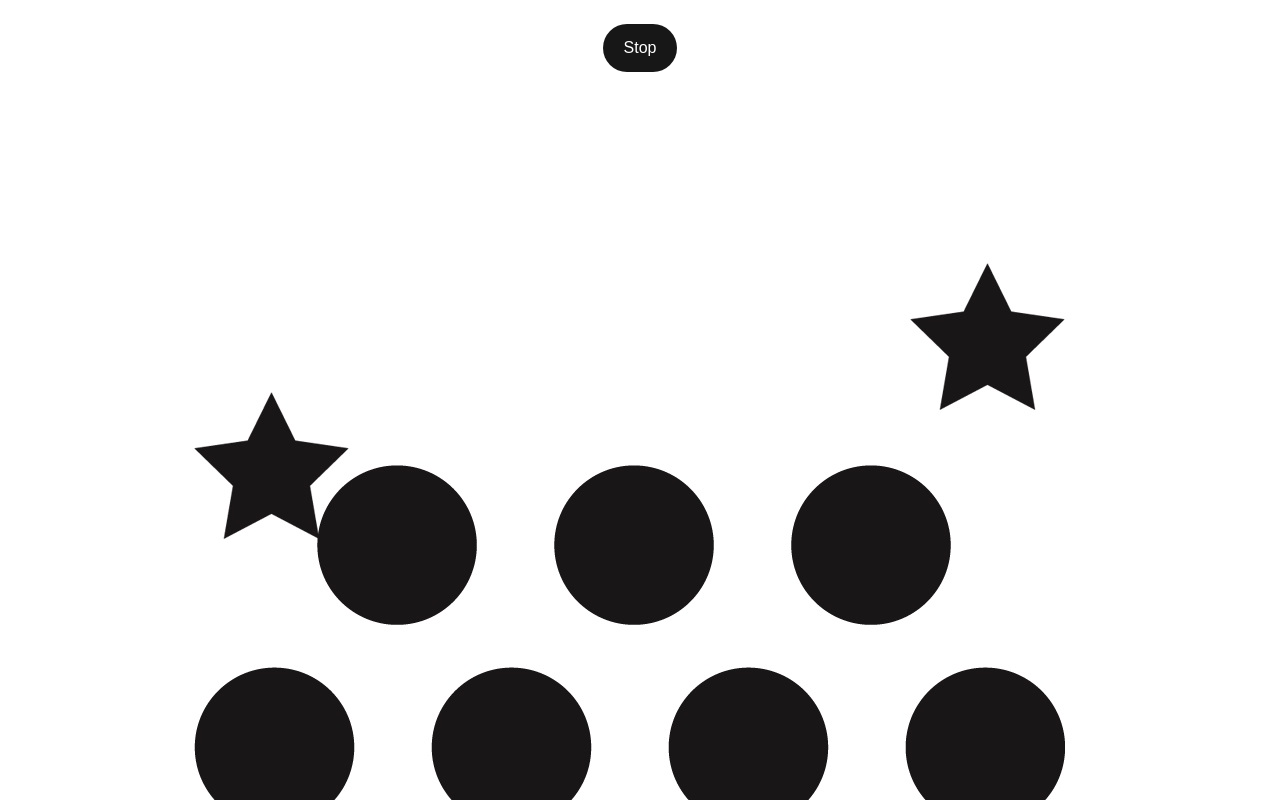
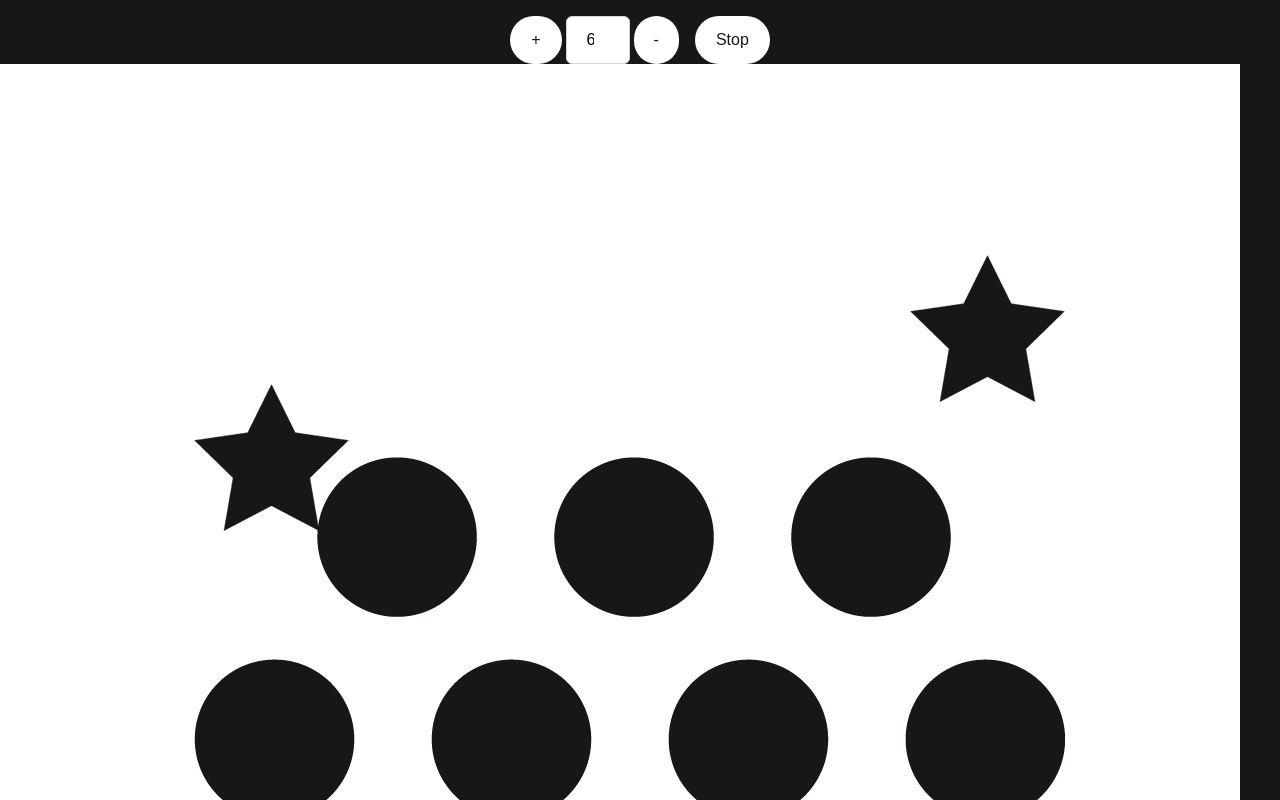
Before and after one commit to metalroach14/concentration, a Next.js app: page / in a window 1280 px wide. Both pictures are taken after a click on the button "Play →". Shown: the top 800 px of the page. Built offline with nearby package versions, Linux system fonts and the light colour scheme.

Commit message:
add dynamic setting of the changing pictures

```diff
--- a/app/globals.css
+++ b/app/globals.css
@@ -3,14 +3,15 @@
 @tailwind utilities;
 
 :root {
-  --background: #ffffff;
-  --foreground: #171717;
+  --background: #171717;
+
+  --foreground: #ffffff;
 }
 
 @media (prefers-color-scheme: dark) {
   :root {
-    --background: #0a0a0a;
-    --foreground: #ededed;
+    --background: #ffffff;
+    --foreground: #0a0a0a;
   }
 }
 
--- a/app/layout.tsx
+++ b/app/layout.tsx
@@ -14,7 +14,7 @@
 });
 
 export const metadata: Metadata = {
-  title: "Create Next App",
+  title: "okn-drum",
   description: "Generated by create next app",
 };
 
--- a/app/page.tsx
+++ b/app/page.tsx
@@ -5,31 +5,64 @@
 
 export default function Home() {
   const [isPlaying, setIsPlaying] = useState(false);
-
+  const [changeAfterSeconds, setChangeAfterSeconds] = useState(6);
   return (
     <>
-      <div className="flex items-center justify-center pt-6">
+      <div className="flex justify-center gap-4 items-center pt-4">
+        {isPlaying && (
+          <div className="flex items-start gap-1 justify-start">
             <button
               className="rounded-full border border-solid border-transparent
                 transition-colors flex items-center justify-center bg-foreground
-            text-background gap-2 hover:bg-[#383838] dark:hover:bg-[#ccc]
+                text-background gap-2
+              text-base h-10 sm:h-12 px-4 sm:px-5 w-3/8"
+              onClick={() => setChangeAfterSeconds(changeAfterSeconds + 1)}
+            >
+              +
+            </button>
+            <input
+              type="number"
+              value={changeAfterSeconds}
+              onChange={(e) => setChangeAfterSeconds(Number(e.target.value))}
+              className="w-16 text-center text-black h-10 sm:h-12 px-4 sm:px-5 border border-solid border-gray-300 rounded-md"
+            />
+            <button
+              className="rounded-full
+              transition-colors flex items-center justify-center bg-foreground
+              text-background gap-2
+            text-base h-10 sm:h-12 px-4 sm:px-5 w-3/8 focus:ring-blue-500 focus:border-blue-500"
+              onClick={() =>
+                setChangeAfterSeconds(Math.max(1, changeAfterSeconds - 1))
+              }
+            >
+              -
+            </button>
+          </div>
+        )}
+        <div className="flex justify-center items-center gap-4">
+          <button
+            className="rounded-full border border-solid border-transparent
+            transition-colors flex items-center justify-center bg-foreground
+            text-background gap-2
             text-sm sm:text-base h-10 sm:h-12 px-4 sm:px-5"
             onClick={() => setIsPlaying(!isPlaying)}
           >
             {isPlaying ? "Stop" : "Play →"}
           </button>
         </div>
+      </div>
+
       <main className="overflow-hidden min-h-40">
         <div className="flex gap-4 items-center flex-col sm:flex-row">
           {isPlaying && (
             <div>
-              <ImageGallery />
+              <ImageGallery changeAfterSeconds={changeAfterSeconds} />
               <AudioPlayer />
             </div>
           )}
         </div>
       </main>
-      <footer className="row-start-3 flex gap-6 flex-wrap items-center justify-center">
+      <footer className="row-start-3 flex gap-6 pt-10 pb-4 flex-wrap items-center justify-center">
         <span> &copy; Toma Tomov</span>
       </footer>
     </>
--- a/app/play/page.tsx
+++ b/app/play/page.tsx
@@ -4,7 +4,7 @@
 export default function page() {
   return (
     <div className="w-screen h-screen">
-      <ImageGallery />
+      <ImageGallery changeAfterSeconds={6} />
       <AudioPlayer />
     </div>
   );
--- a/components/ImageGallery.tsx
+++ b/components/ImageGallery.tsx
@@ -3,7 +3,12 @@
 import { useState, useEffect } from "react";
 import Image from "next/image";
 
-const ImageGallery = () => {
+interface ImageGalleryProps {
+  changeAfterSeconds: number;
+}
+
+const ImageGallery = ({ changeAfterSeconds = 6 }: ImageGalleryProps) => {
+  // Use the changeAfterSeconds prop here
   const images = [
     "/images/visual-stimulation-01.jpg",
     "/images/visual-stimulation-02.jpg",
@@ -18,9 +23,9 @@
   useEffect(() => {
     const interval = setInterval(() => {
       setCurrentIndex((prevIndex) => (prevIndex + 1) % images.length);
-    }, 6000); // Change image every 6 seconds
+    }, changeAfterSeconds * 1000); // Change image every 6 seconds
     return () => clearInterval(interval); // Clean up interval on unmount
-  }, [images.length]);
+  }, [images.length, changeAfterSeconds]);
 
   return (
     <div className=" w-full h-autobg-cover bg-center bg-no-repeat  mx-auto overflow-hidden flex justify-center items-center">
```
Also changed, not shown: public/images/visual-stimulation-02.jpg. Lines whose indentation alone changed are shown as unchanged.
